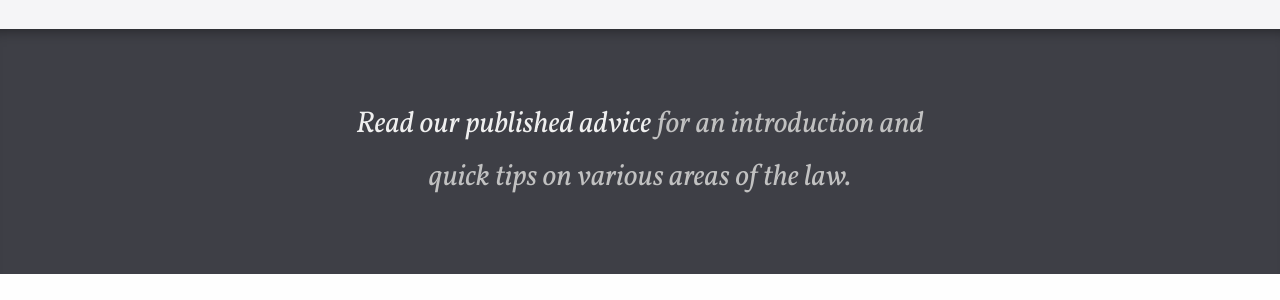
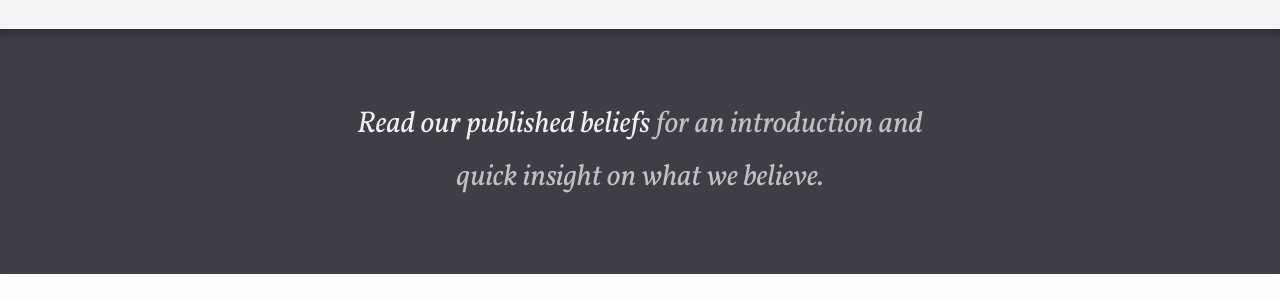
Before and after one commit to lifetabernacle/lifetabernacle.github.io, a Jekyll site: the page built from contact-success.html, in a window 1280 px wide. Shown: the part 689-989 px from the top of the page. Built offline with Jekyll 4.4.1, drawn with Linux system fonts in a browser that asks for light colours; some web fonts are replaced.

Commit message:
Updated '_layouts/default.html' via CloudCannon

```diff
--- a/_layouts/default.html
+++ b/_layouts/default.html
@@ -55,7 +55,7 @@
 		{% else %}
 			<section class='quote-section'>
 				<p class='container editable'>
-					<a href='{{ site.baseurl }}/advice/'>Read our published advice</a> for an introduction and quick tips on various areas of the law.
+					<a href='{{ site.baseurl }}/advice/'>Read our published beliefs</a> for an introduction and quick insight on what we believe.
 				</p>
 			</section>
 		{% endif %}
```
